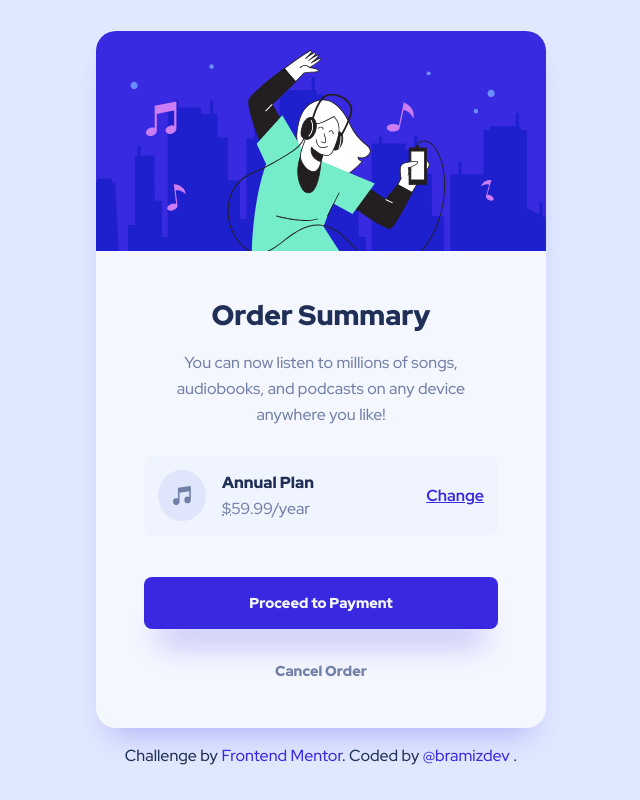
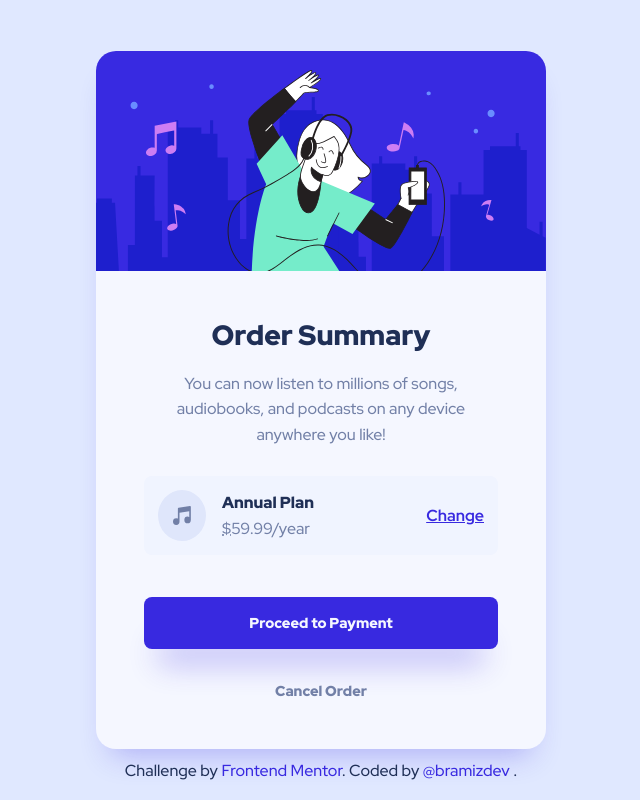
Before and after one commit to bramizdev/fem-order-summary-component, a plain HTML site: page index.html in a window 1280 px wide. Shown: the whole page, without its empty margins (319-959 px from the left). Drawn offline with Linux system fonts and the light colour scheme.

Commit message:
Fix the footer to be at the bottom in desktop view

```diff
--- a/styles/styles.css
+++ b/styles/styles.css
@@ -281,6 +281,14 @@ body {
 .footer {
   text-align: center;
   color: var(--clr-neutral-800);
+  padding: 1rem;
+}
+
+@media (min-width: 649px) {
+  .footer {
+    position: absolute;
+    bottom: 0;
+  }
 }
 
 .footer a {
```
